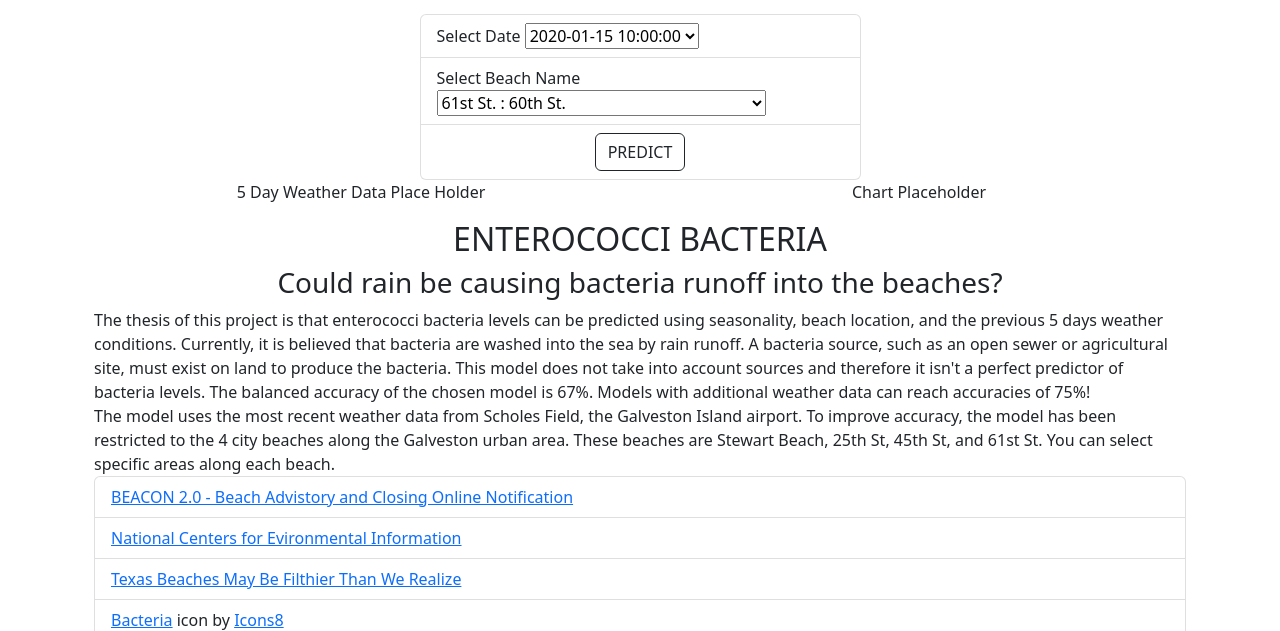
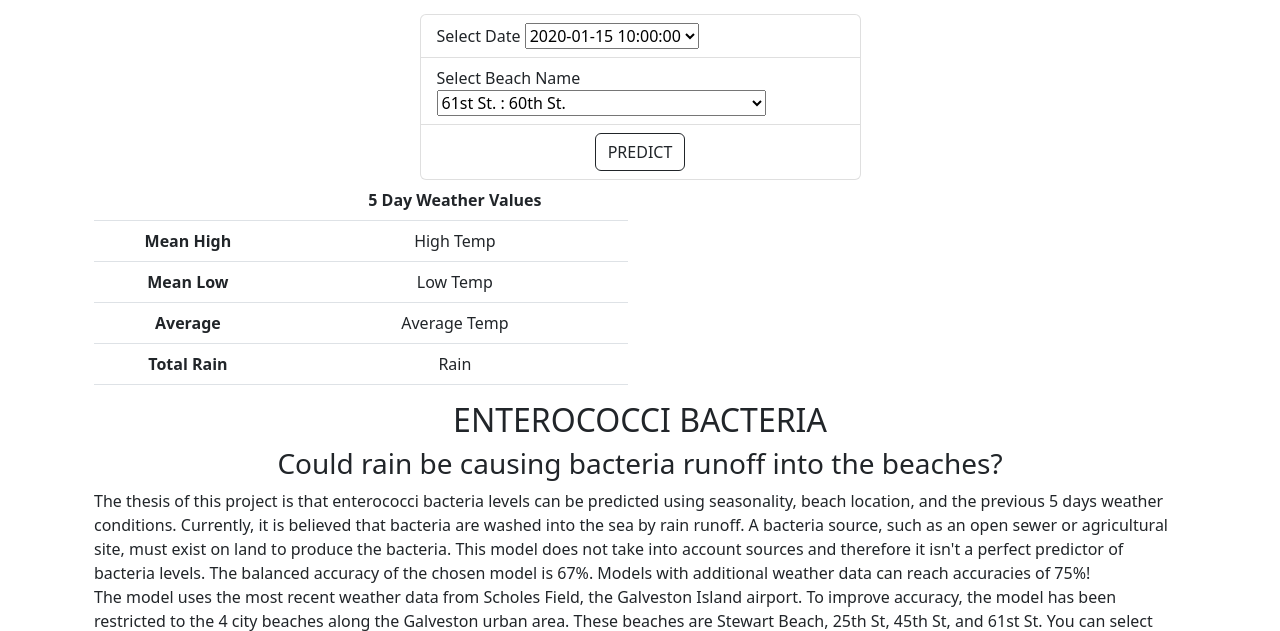
Before and after one commit to david-garza/enterococci_prediction_analysis, a Flask app: template app/templates/index.html in a window 1280 px wide. Shown: the part 268-899 px from the top of the page. Run offline with Flask 2, Linux system fonts and the light colour scheme; the template is opened without the code that fills it: most values are stand-ins (such as "Sample title", 1, 10 or a date in 2020); some libraries are stand-ins or nearby versions.

Commit message:
connected the guage chart and javascript code needed to run it

```diff
--- a/app/templates/index.html
+++ b/app/templates/index.html
@@ -128,11 +128,34 @@
       <div class="row text-center">
         <!-- Returned weather data-->
         <div class="col-6">
-          <p>5 Day Weather Data Place Holder</p>
+          <table class="table">
+            <thead>
+              <th scope="col"></th>
+              <th scope="col">5 Day Weather Values</th>
+            </thead>
+            <tbody>
+              <tr>
+                <th scope="row">Mean High</th>
+                <td>High Temp</td>
+              </tr>
+              <tr>
+                <th scope="row">Mean Low</th>
+                <td>Low Temp</td>
+              </tr>
+              <tr>
+                <th scope="row">Average</th>
+                <td>Average Temp</td>
+              </tr>
+              <tr>
+                <th scope="row">Total Rain</th>
+                <td>Rain</td>
+              </tr>
+            </tbody>
+          </table>
         </div>
         <!-- Guage Chart-->
         <div class="col-6">
-          <p>Chart Placeholder</p>
+          <div id="gauge"></div>
         </div>
       </div>
     </div>
@@ -246,7 +269,7 @@
         <div class="row">
           <h1>Our Team:</h1>
 
-          <div col-md-2>
+          <div col-md-12>
             <h3 class="intro subtitle">
               <p>Bianca Taise Pommerening</p>
               <a href="https://www.linkedin.com/in/biancataisepommerening" class="social-icon""><i class=" fab
@@ -255,7 +278,7 @@
               <a href="mailto:<biancataisep@gmail.com>" class="social-icon"><i class="fas fa-envelope"></i></a>
             </h3>
           </div>
-          <div col-md-2>
+          <div col-md-12>
             <h3 class="intro subtitle">
               <p>David Carlos Garza</p>
               <a href="https://www.linkedin.com/in/davidcarlosgarza/" class="social-icon"><i
@@ -264,7 +287,7 @@
               <a href="mailto:<david.c.garza@outlook.com>" class="social-icon"><i class="fas fa-envelope"></i></a>
             </h3>
           </div>
-          <div col-md-2>
+          <div col-md-12>
             <h3 class="intro subtitle">
               <p>Laura Grander</p>
               <a href="https://www.linkedin.com/in/lauragrander/" class="social-icon"><i
@@ -283,10 +306,20 @@
   </div>
 
   <!-- Java Script Codes -->
+  <!-- D3.js -->
+  <script src="https://d3js.org/d3.v7.min.js"></script>
+  <!-- jQuery -->
+  <script src="https://code.jquery.com/jquery-3.6.0.js" integrity="sha256-H+K7U5CnXl1h5ywQfKtSj8PCmoN9aaq30gDh27Xc0jk=" crossorigin="anonymous"></script>
+  <!-- High Charts for Guage Plot -->
+  <script src="http://code.highcharts.com/highcharts.js"></script>
+  <script src="http://code.highcharts.com/highcharts-more.js"></script>
   <!-- Boostrap JS Bundle -->
   <script src="https://cdn.jsdelivr.net/npm/bootstrap@5.2.0/dist/js/bootstrap.bundle.min.js"
     integrity="sha384-A3rJD856KowSb7dwlZdYEkO39Gagi7vIsF0jrRAoQmDKKtQBHUuLZ9AsSv4jD4Xa"
     crossorigin="anonymous"></script>
+  <!-- Prediciton and chart plotting -->
+  <script src="{{ url_for('static', filename='js/charts.js') }}"></script>
+
 </body>
 
 </html>
```
